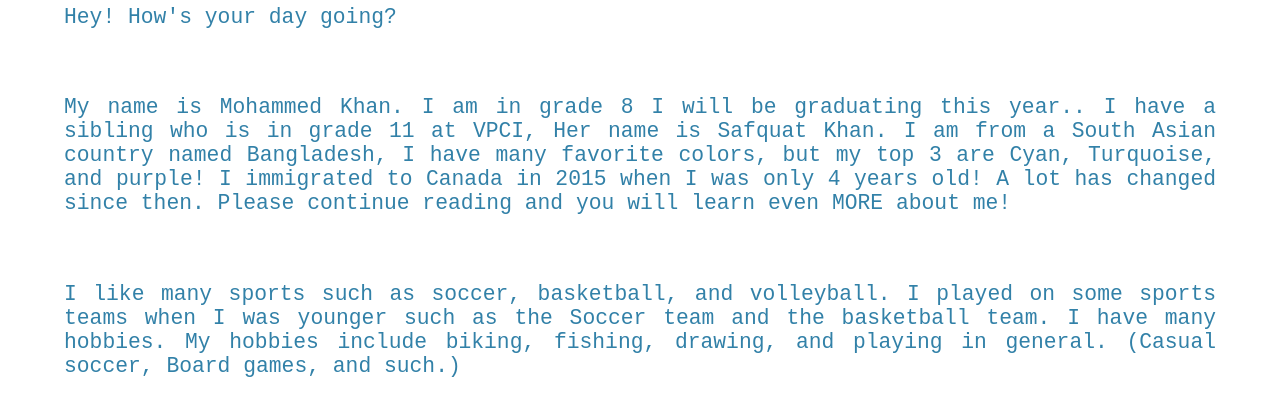
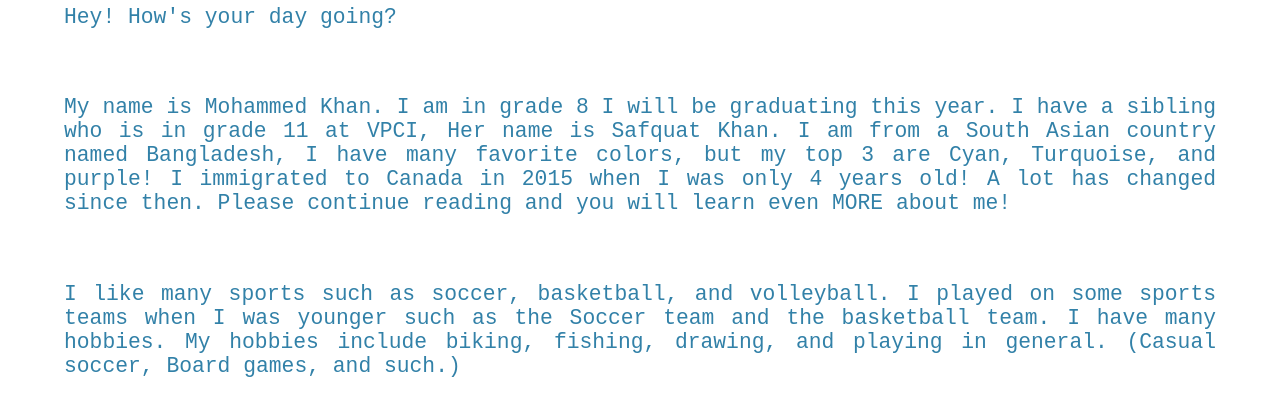
Before and after one commit to BeepBopoo/mohammedkhanofficial.github.io, a plain HTML site: page index.html in a window 1280 px wide. Shown: the part 392-800 px from the top of the page. Drawn offline with Linux system fonts and the light colour scheme.

Commit message:
Update index.html

```diff
--- a/index.html
+++ b/index.html
@@ -12,7 +12,7 @@
 		<h2>All About Me</h2>
 			<p>Hey! How's your day going?</p>
 			<br>
-			<p>My name is Mohammed Khan. I am in grade 8 I will be graduating this year.. I have a sibling who
+			<p>My name is Mohammed Khan. I am in grade 8 I will be graduating this year. I have a sibling who
 			is in grade 11 at VPCI, Her name is Safquat Khan. I am from a South Asian country named Bangladesh, I have many
 			favorite colors, but my top 3 are Cyan, Turquoise, and purple! I immigrated to Canada in 2015 when I was only 4 years
 			old! A lot has changed since then. Please continue reading and you will learn even MORE about me!<p>
```
